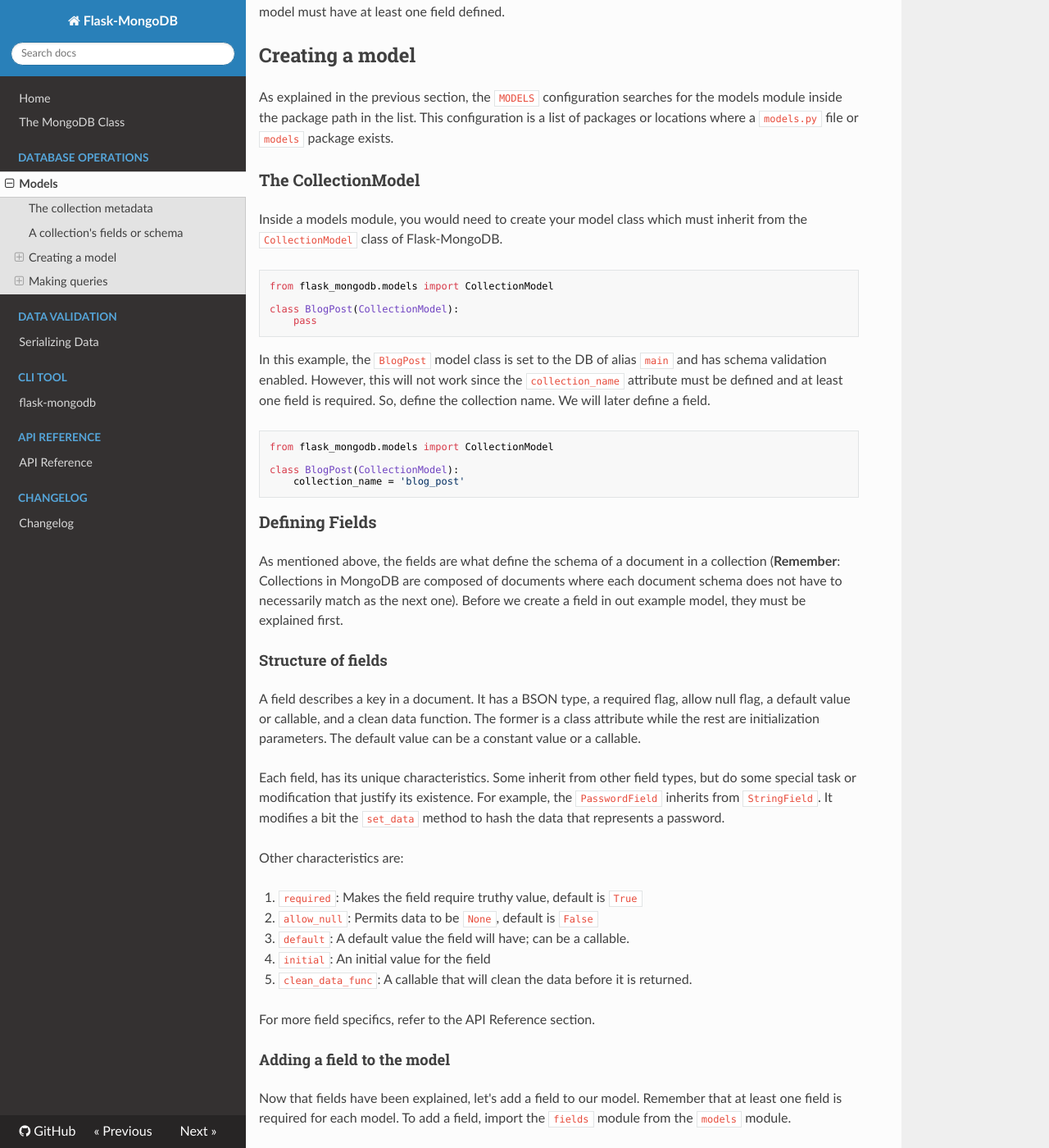
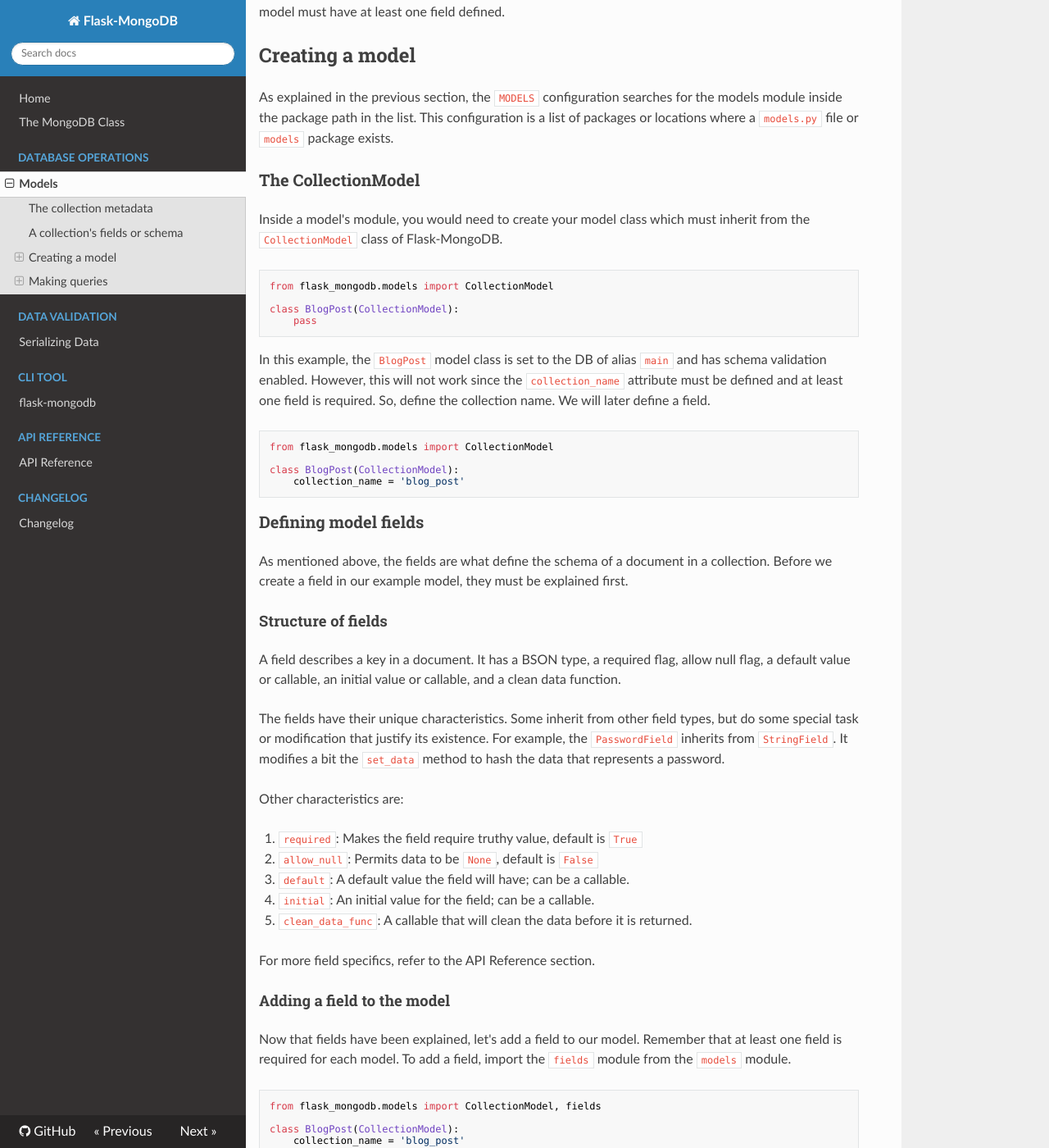
Before and after one commit to juanmanuel96/flask-mongodb, an MkDocs documentation site: the page built from docs/collections.md, in a window 1280 px wide and 1400 px high, scrolled down 778 px. Shown: the whole window at 82% size. Built offline with MkDocs 1.6.1, drawn with Linux system fonts in a browser that asks for light colours; nearby versions of some CDN libraries; some of the changed text lies outside the part shown.

Commit message:
Finished documentation

````diff
--- a/docs/collections.md
+++ b/docs/collections.md
@@ -18,7 +18,7 @@
 
 ### The CollectionModel
 
-Inside a models module, you would need to create your model class which must inherit from the `CollectionModel` class of Flask-MongoDB.
+Inside a model's module, you would need to create your model class which must inherit from the `CollectionModel` class of Flask-MongoDB.
 ```python
 from flask_mongodb.models import CollectionModel
 
@@ -33,22 +33,22 @@
     collection_name = 'blog_post'
 ```
 
-### Defining Fields
+### Defining model fields
 
-As mentioned above, the fields are what define the schema of a document in a collection (**Remember**: Collections in MongoDB are composed of documents where each document schema does not have to necessarily match as the next one). Before we create a field in out example model, they must be explained first.
+As mentioned above, the fields are what define the schema of a document in a collection. Before we create a field in our example model, they must be explained first.
 
 #### Structure of fields
 
-A field describes a key in a document. It has a BSON type, a required flag, allow null flag, a default value or callable, and a clean data function. The former is a class attribute while the rest are initialization parameters. The default value can be a constant value or a callable.
+A field describes a key in a document. It has a BSON type, a required flag, allow null flag, a default value or callable, an initial value or callable, and a clean data function.
 
-Each field, has its unique characteristics. Some inherit from other field types, but do some special task or modification that justify its existence. For example, the `PasswordField` inherits from `StringField`. It modifies a bit the `set_data` method to hash the data that represents a password.
+The fields have their unique characteristics. Some inherit from other field types, but do some special task or modification that justify its existence. For example, the `PasswordField` inherits from `StringField`. It modifies a bit the `set_data` method to hash the data that represents a password.
 
 Other characteristics are:
 
 1. `required`: Makes the field require truthy value, default is `True`
 2. `allow_null`: Permits data to be `None`, default is `False`
 3. `default`: A default value the field will have; can be a callable.
-4. `initial`: An initial value for the field
+4. `initial`: An initial value for the field; can be a callable.
 5. `clean_data_func`: A callable that will clean the data before it is returned.
 
 For more field specifics, refer to the API Reference section.
@@ -70,7 +70,7 @@
 
 ### The save method
 
-The CollectionModel class has a save method that will take care of inserting and updating the collection document. When you instantiate a CollectionModel, the `_id` field data is set to None by default. Executing the `save` method will evaluate the `_id` field. If it has a value other than `None` it will attempt to update the document with the new data. If it is `None`, then it will run an insert action and update the instance's `_id` field with the new ObjectId value. The method will return the pymongo operation result.
+The CollectionModel class has a save method that will take care of inserting and updating the collection document. When you instantiate a CollectionModel, the `_id` field data is set to None by default. Executing the `save` method will evaluate the `_id` field. If it is `None`, then it will run an insert action and update the instance's `_id` field with the new ObjectId value. Otherwise, an `update_one` operation will be done. Note that the update type is a `$set`. The method will return the pymongo operation result.
 
 ### The delete method
 
````
Also changed, not shown: docs/changelog.md (+5 -3 lines).
